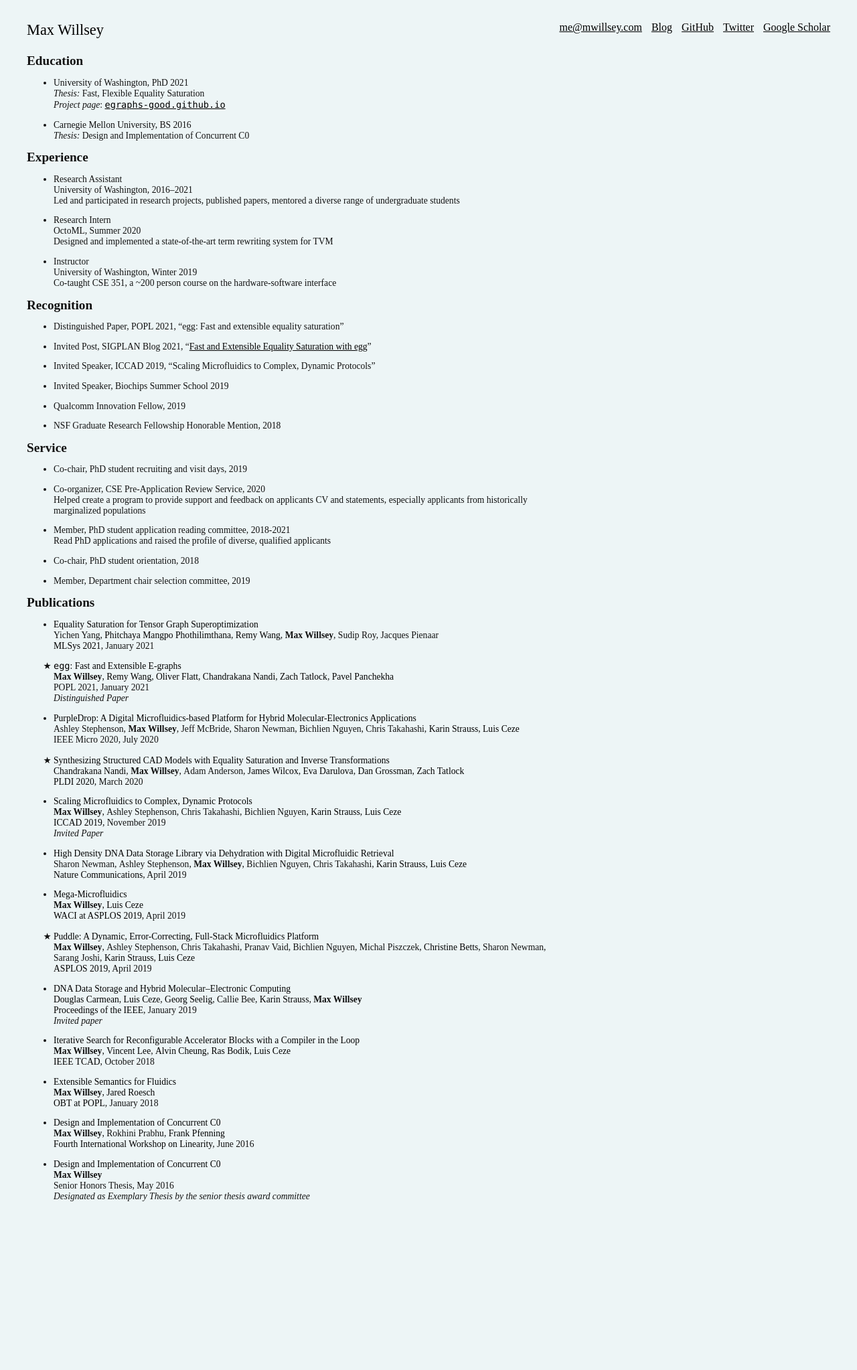
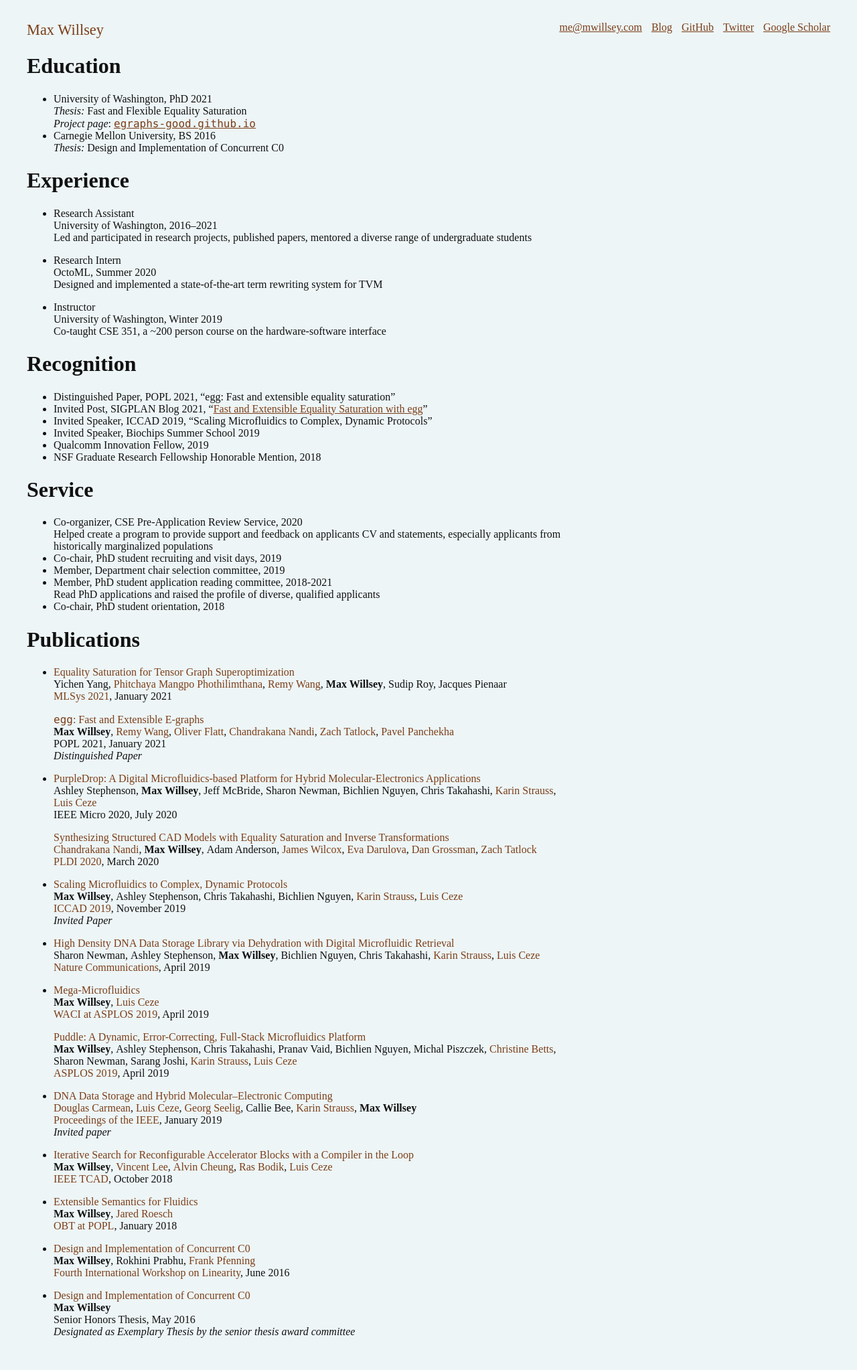
Before and after one commit to mwillsey/mwillsey.github.io, a Jekyll site: the page built from cv.md, in a window 1280 px wide. Shown: the whole page at 67% size. Built offline with Jekyll 4.4.1, drawn with Linux system fonts in a browser that asks for light colours; before the commit the page ends 1841 px from its top, so only the background shows below that.

Commit message:
Update cv some more

```diff
--- a/_layouts/default.html
+++ b/_layouts/default.html
@@ -27,10 +27,10 @@
     </div>
     <div id="links">
       <a href="mailto:me@mwillsey.com">me@mwillsey.com</a>
-      <a href="/blog">Blog</a>
-      <a href="https://github.com/mwillsey">GitHub</a>
-      <a href="https://twitter.com/mwillsey">Twitter</a>
-      <a href="https://scholar.google.com/citations?user=zko9-RwAAAAJ&hl=en">Google Scholar</a>
+      <a class="no-print" href="/blog">Blog</a>
+      <a class="no-print" href="https://github.com/mwillsey">GitHub</a>
+      <a class="no-print" href="https://twitter.com/mwillsey">Twitter</a>
+      <a class="no-print" href="https://scholar.google.com/citations?user=zko9-RwAAAAJ&hl=en">Google Scholar</a>
     </div>
   </nav>
   <main>
--- a/cv.md
+++ b/cv.md
@@ -3,17 +3,24 @@ layout: default
 no-footer: true
 ---
 <style>
-h1 { font-size: 120% }
-main > ul { font-size: 85% }
-a { color: black !important }
-a * { color: black !important }
-li { margin-bottom: 1em }
+@media print {
+  h1 { font-size: 100% }
+  main > ul {
+    font-size: 80%;
+    list-style: none;
+    padding-left: 0;
+  }
+  a { color: black !important }
+  a * { color: black !important }
+  li { margin-bottom: 0.8em }
+}
+li.paper.star { list-style-type: none }
 </style>
 
 # Education
 
 - University of Washington, PhD 2021 \\
-  _Thesis:_ Fast, Flexible Equality Saturation \\
+  _Thesis:_ Fast and Flexible Equality Saturation \\
   _Project page_: [`egraphs-good.github.io`](https://egraphs-good.github.io)
 - Carnegie Mellon University, BS 2016 \\
   _Thesis:_ Design and Implementation of Concurrent C0
@@ -44,15 +51,17 @@ li { margin-bottom: 1em }
 
 # Service
 
-- Co-chair, PhD student recruiting and visit days, 2019
 - Co-organizer, CSE Pre-Application Review Service, 2020 \\
   Helped create a program to provide support and feedback on applicants CV and statements,
   especially applicants from historically marginalized populations
+- Co-chair, PhD student recruiting and visit days, 2019
+- Member, Department chair selection committee, 2019
 - Member, PhD student application reading committee, 2018-2021 \\
   Read PhD applications and raised the profile of diverse, qualified applicants
 - Co-chair, PhD student orientation, 2018
-- Member, Department chair selection committee, 2019
 <!-- - Co-organizer: RCR, TGIF, Pocsci -->
+
+<div class="pagebreak"></div>
 
 # Publications
 
--- a/main.scss
+++ b/main.scss
@@ -50,6 +50,15 @@ $right-pct: $right / ($total - $right) * 100%;
         @extend .right;
         transform: translateY(-50%) translateY(-1rem);
     }
+}
+
+@media print {
+    .no-print { display: none }
+    // nav {
+    //     margin-bottom: 1em !important;
+    //     #name { margin-bottom: 0.5em !important }
+    // }
+    .pagebreak { page-break-before: always }
 }
 
 .post-date {
```
